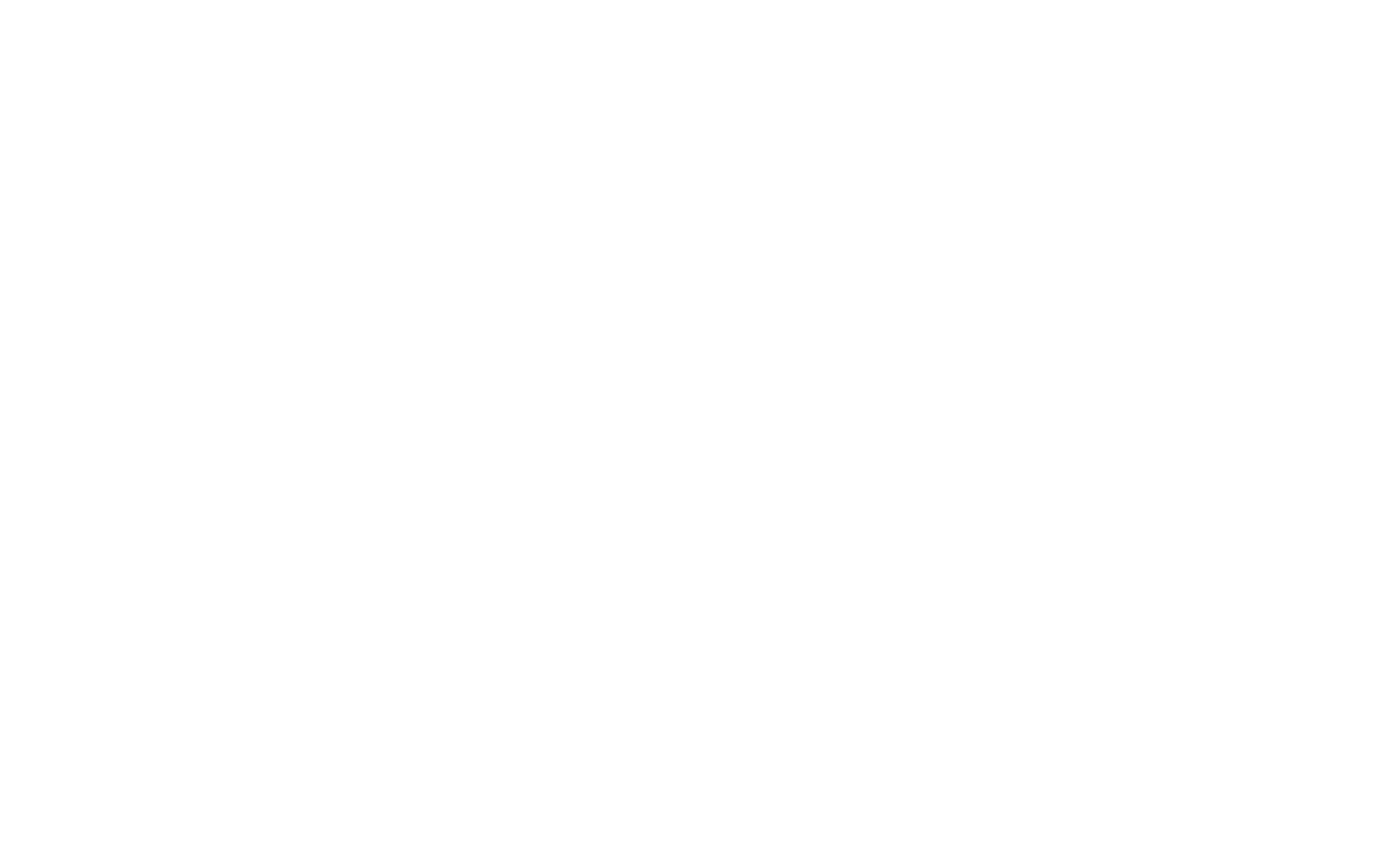
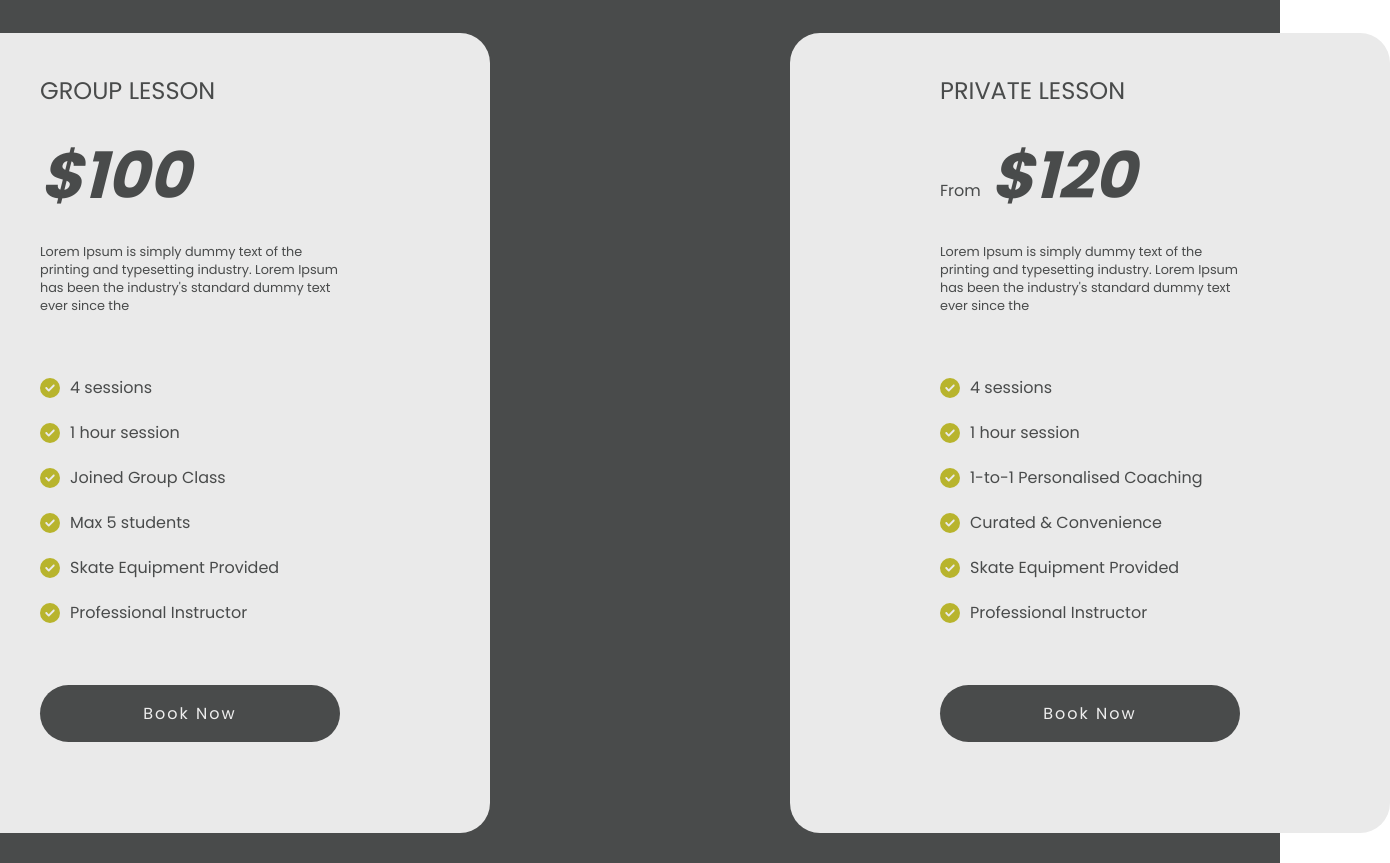
Before and after one commit to garytann/four-wheels-app-react, a React (Create React App) app in the folder my-app/: page / in a window 1280 px wide. Shown: the part 2641-3504 px from the top of the page, 1390 px wide, since content can reach past the window. Before the commit the page ends 2473 px from the top, so only its background shows below. Built offline with nearby package versions, Linux system fonts and the light colour scheme.

Commit message:
added pricing section

```diff
--- a/my-app/src/Styles/about.module.css
+++ b/my-app/src/Styles/about.module.css
@@ -36,6 +36,7 @@
     display: flex;
     flex-direction:column;
     gap: 20px;
+    max-width: 500px;
 }
 
 .aboutButton{
@@ -147,9 +148,9 @@
     font-weight: 700;
 }
 
-.text{
-    max-width: 500px;
-}
+/*.text{*/
+/*    max-width: 500px;*/
+/*}*/
 
 .image{
     width: 500px;
--- /dev/null
+++ b/my-app/src/Styles/pricing.module.css
@@ -0,0 +1,127 @@
+.container{
+    padding-top: 30px;
+    display: flex;
+    justify-content: center;
+    align-items: center;
+    gap: 20px;
+    flex-direction:column;
+    /*margin-top: 50px;*/
+    /*margin-bottom: 50px;*/
+    background-color: var(--mainColor);
+}
+
+.textContainer{
+    display: flex;
+    flex-direction:column;
+    justify-content: space-between;
+    align-items: center;
+    gap: 30px;
+    text-align: center;
+}
+.headers{
+    color: var(--goldColor);
+    font-size: 2rem;
+    font-weight: 600;
+}
+
+.desc{
+    font-size: 0.9rem;
+    color: var(--secondaryColor);
+    max-width: 500px;
+}
+
+.priceContainer{
+    display: flex;
+    justify-content: space-between;
+    flex-direction:row;
+    align-items: center;
+    gap: 300px;
+    padding-top: 10px;
+    padding-bottom: 30px;
+}
+
+.priceBox{
+    display: flex;
+    justify-content: space-between;
+    flex-direction:column;
+    width: 600px;
+    height: 800px;
+    border-radius: 30px;
+    align-items: center;
+    background-color: var(--secondaryColor);
+    color: var(--mainColor);
+    transition: box-shadow 0.3s ease; /* Add this line */
+}
+
+.priceBox:hover {
+    box-shadow: 0px 10px 20px rgba(0, 0, 0, 0.3); /* Add this line */
+}
+
+.priceText{
+    padding-top: 40px;
+    text-align: left;
+    display: flex;
+    flex-direction: column;
+    justify-content: space-between;
+    gap: 20px;
+    max-width: 300px;
+}
+
+.priceHeader{
+    font-size: 1.5rem;
+    font-weight: 300;
+}
+
+.priceDesc{
+    font-size: 0.8rem;
+}
+
+.price{
+    font-size: 4rem;
+    font-weight:900;
+    font-style: italic;
+}
+
+.priceDetails{
+    display: flex;
+    flex-direction: column;
+    justify-content: space-between;
+    gap: 20px;
+    padding-top: 40px;
+    padding-bottom: 40px;
+    font-size: 1rem;
+}
+
+.details{
+    display: flex;
+    align-items: center;
+    gap: 10px;
+}
+
+.priceBtn{
+    padding: 1rem 2rem;
+    font-size: 1rem;
+    color: var(--textColor);
+    font-weight: 300;
+    background-color: var(--mainColor);
+    border: none;
+    border-radius: 35px;
+    cursor: pointer;
+    transition: background-color 0.3s ease;
+    letter-spacing :2px;
+    text-align: center;
+}
+
+.priceBtn:hover {
+    background-color: var(--goldColor);
+}
+
+.ptePriceGroup{
+    display: flex;
+    align-items: center;
+    gap: 10px;
+}
+
+.fromText{
+    padding-top: 30px;
+}
--- /dev/null
+++ b/my-app/src/components/Pricing.js
@@ -0,0 +1,109 @@
+import styles from "../Styles/pricing.module.css";
+import { FaCircleCheck } from "react-icons/fa6";
+
+
+function Pricing (){
+    return(
+        <>
+            <div className={styles.container}>
+
+                <div className={styles.textContainer}>
+                    <h2 className={styles.headers}>
+                        Our Pricing
+                    </h2>
+                    <p className={styles.desc}>
+                        Lorem Ipsum is simply dummy text of the printing and typesetting industry. Lorem Ipsum has been the industry's standard dummy text ever since the
+                    </p>
+                </div>
+
+                <div className={styles.priceContainer}>
+
+                    <div className={styles.priceBox}>
+                        <div className={styles.priceText}>
+                            <h3 className={styles.priceHeader}>GROUP LESSON</h3>
+                            <h2 className={styles.price}>$100</h2>
+                            <p className={styles.priceDesc}>Lorem Ipsum is simply dummy text of the printing and
+                                typesetting industry. Lorem Ipsum has been the industry's standard dummy text ever since
+                                the</p>
+                            <div className={styles.priceDetails}>
+                                <div className={styles.details}>
+                                    <FaCircleCheck color="#B8B42D" size={20}/>
+                                    <p>4 sessions</p>
+                                </div>
+                                <div className={styles.details}>
+                                    <FaCircleCheck color="#B8B42D" size={20}/>
+                                    <p>1 hour session</p>
+                                </div>
+                                <div className={styles.details}>
+                                    <FaCircleCheck color="#B8B42D" size={20}/>
+                                    <p>Joined Group Class</p>
+                                </div>
+                                <div className={styles.details}>
+                                    <FaCircleCheck color="#B8B42D" size={20}/>
+                                    <p>Max 5 students</p>
+                                </div>
+                                <div className={styles.details}>
+                                    <FaCircleCheck color="#B8B42D" size={20}/>
+                                    <p>Skate Equipment Provided</p>
+                                </div>
+                                <div className={styles.details}>
+                                    <FaCircleCheck color="#B8B42D" size={20}/>
+                                    <p>Professional Instructor</p>
+                                </div>
+                            </div>
+                            <button className={styles.priceBtn}>
+                                <a href="/bookings">Book Now</a>
+                            </button>
+                        </div>
+                    </div>
+
+                    <div className={styles.priceBox}>
+                        <div className={styles.priceText}>
+                            <h3 className={styles.priceHeader}>PRIVATE LESSON</h3>
+                            <div className={styles.ptePriceGroup}>
+                                <p className={styles.fromText}>From</p>
+                                <h2 className={styles.price}>$120</h2>
+                            </div>
+                            <p className={styles.priceDesc}>Lorem Ipsum is simply dummy text of the printing and
+                                typesetting industry. Lorem Ipsum has been the industry's standard dummy text ever since
+                                the</p>
+                            <div className={styles.priceDetails}>
+                                <div className={styles.details}>
+                                    <FaCircleCheck color="#B8B42D" size={20}/>
+                                    <p>4 sessions</p>
+                                </div>
+                                <div className={styles.details}>
+                                    <FaCircleCheck color="#B8B42D" size={20}/>
+                                    <p>1 hour session</p>
+                                </div>
+                                <div className={styles.details}>
+                                    <FaCircleCheck color="#B8B42D" size={20}/>
+                                    <p>1-to-1 Personalised Coaching</p>
+                                </div>
+                                <div className={styles.details}>
+                                    <FaCircleCheck color="#B8B42D" size={20}/>
+                                    <p>Curated & Convenience</p>
+                                </div>
+                                <div className={styles.details}>
+                                    <FaCircleCheck color="#B8B42D" size={20}/>
+                                    <p>Skate Equipment Provided</p>
+                                </div>
+                                <div className={styles.details}>
+                                    <FaCircleCheck color="#B8B42D" size={20}/>
+                                    <p>Professional Instructor</p>
+                                </div>
+                            </div>
+                            <button className={styles.priceBtn}>
+                                <a href="/bookings">Book Now</a>
+                            </button>
+                        </div>
+                    </div>
+
+                </div>
+
+            </div>
+        </>
+    );
+}
+
+export default Pricing;
--- a/my-app/src/components/Quote.js
+++ b/my-app/src/components/Quote.js
@@ -13,7 +13,7 @@ function Quote (props){
     return (
         <>
             <div ref={quoteContainerRef} className={styles.quoteContainer}>
-                <p className={styles.quote}>{props.quote}</p>
+                <h1 className={styles.quote}>{props.quote}</h1>
             </div>
         </>
     );
--- a/my-app/src/pages/Home.js
+++ b/my-app/src/pages/Home.js
@@ -3,6 +3,7 @@ import Hero from "../components/Hero";
 import Intro from "../components/Intro";
 import About from "../components/About";
 import Quote from "../components/Quote";
+import Pricing from "../components/Pricing";
 
 function Home (){
     return(
@@ -13,6 +14,7 @@ function Home (){
             <Quote
             quote={"SPORTS , SKATE & CO"}
             />
+            <Pricing/>
         </React.Fragment>
     )
 }
```
